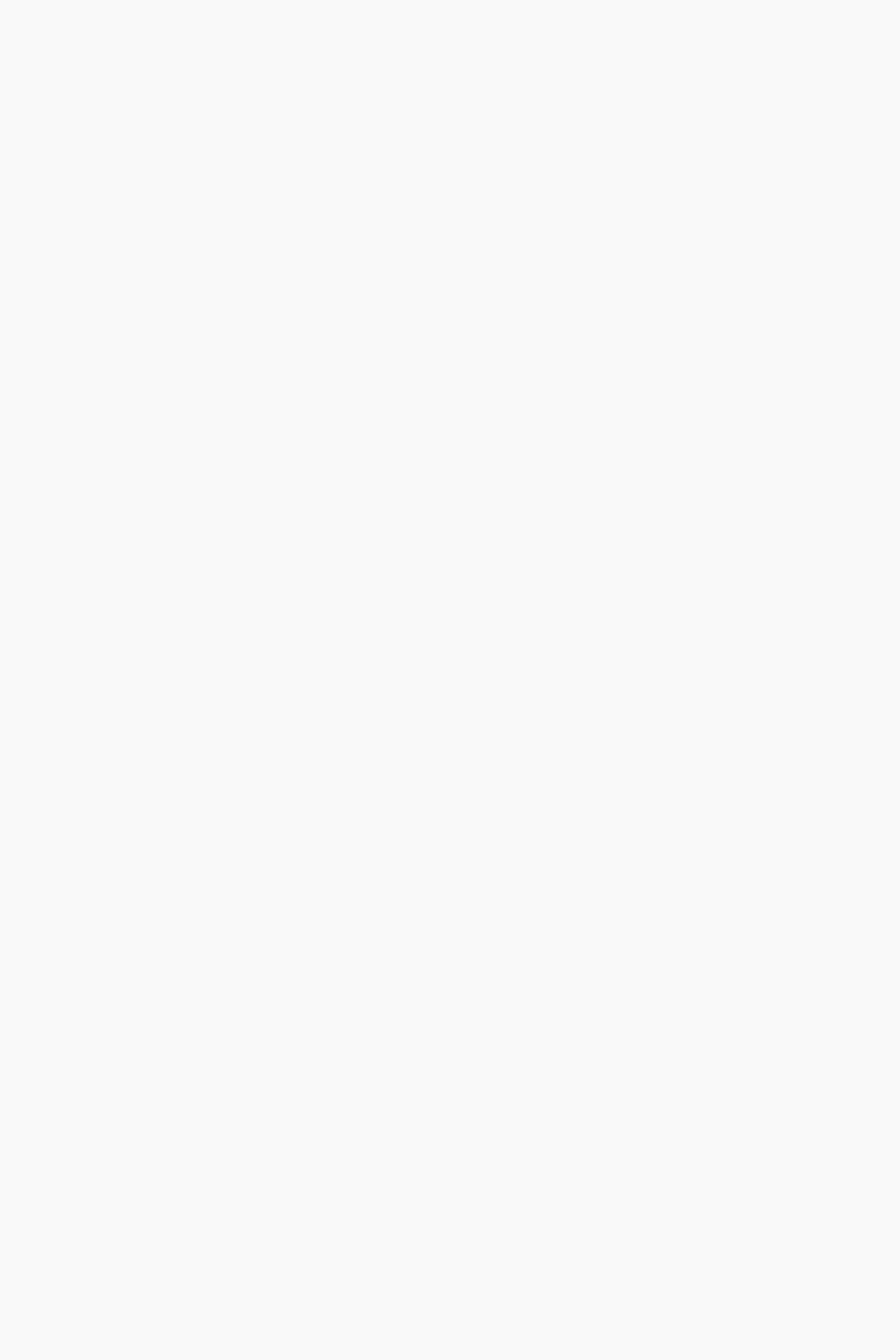
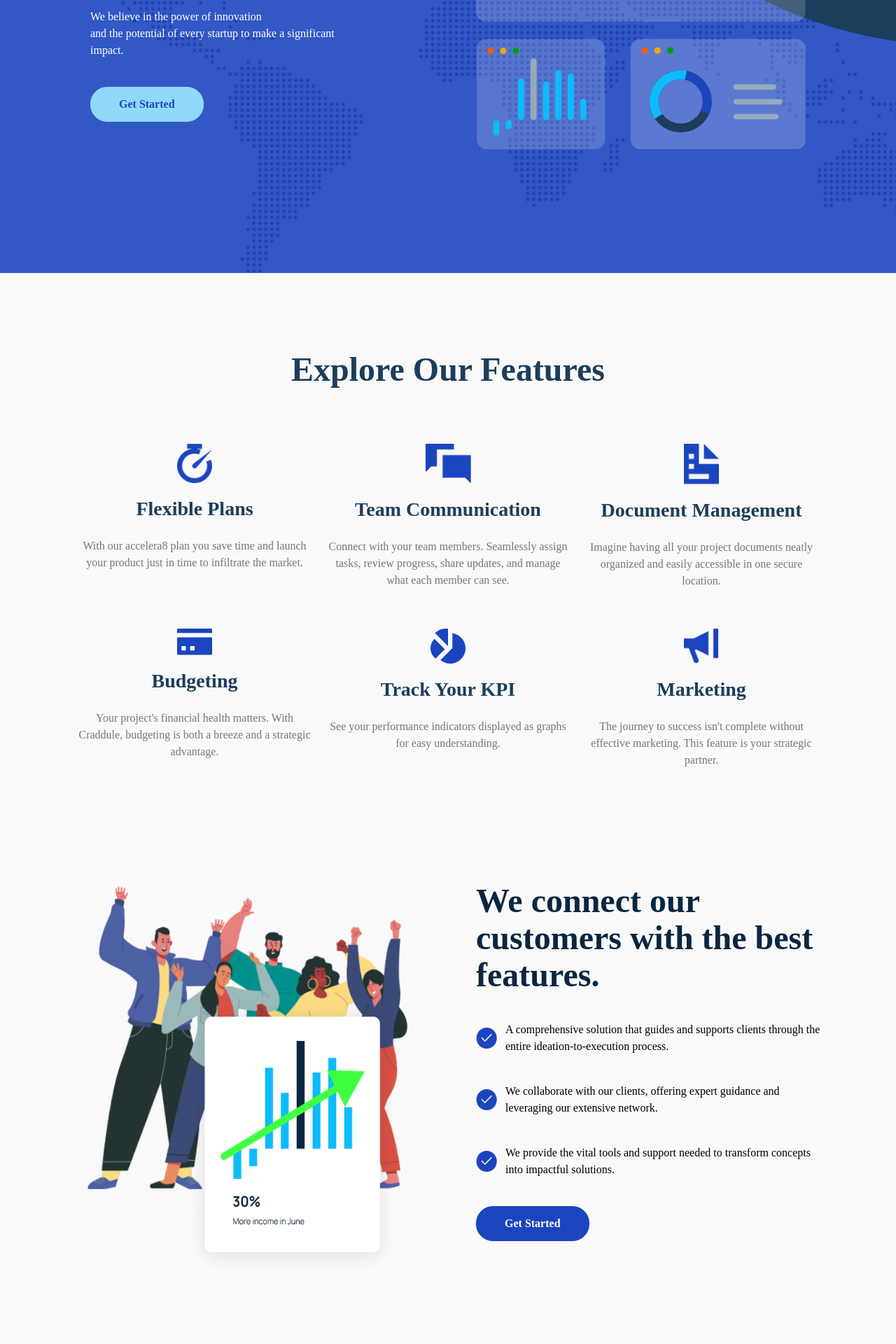
Before and after one commit to tosxin-456/craddule-web, a React (Create React App) app: page /1 in a window 1280 px wide. Before the commit this address had no page. Shown: the part 360-2280 px from the top of the page at 70% size. Before the commit the page ends 800 px from the top, so only its background shows below. Built offline with nearby package versions, Linux system fonts and the light colour scheme; no server answers.

Commit message:
added the refferal

```diff
--- a/src/App.js
+++ b/src/App.js
@@ -17,9 +17,9 @@ function App() {
     <div>
       <BrowserRouter>
         <Routes>
-          <Route path='/' Component={Home}/>
+          <Route path='/:referralCode?' Component={Home}/>
           <Route path='/waiting' Component={Countdown}/>
-          <Route path='/home' Component={Home}/>
+          <Route path='/home/:referralCode?' Component={Home}/>
           <Route path='/about' Component={About}/>
           <Route path='/contact' Component={Contact}/>
           <Route path='/features' Component={Features}/>
--- a/src/pages/home.js
+++ b/src/pages/home.js
@@ -20,6 +20,7 @@ import Navbar from '../components/navbar';
 import Footer from '../components/footer';
 import { useNavigate } from 'react-router-dom';
 import ReactGA from "react-ga4";
+import { useParams } from 'react-router-dom/dist';
 
 const Home = () => {
     ReactGA.initialize("G-125ZTWLY25");
@@ -30,6 +31,13 @@ const Home = () => {
     });
 
     const navigate = useNavigate();
+    const { referralCode } = useParams()
+
+    useEffect(() => {
+        if (referralCode) {
+            localStorage.setItem('referralCode', referralCode);
+        }
+    }, [referralCode]);
 
     const images = [
         Main,
@@ -49,6 +57,7 @@ const Home = () => {
         navigate('/pricing')
     };
 
+
     useEffect(() => {
         axios.get('https://ipinfo.io?token=aee064e2cc5a04')
             .then(response => {
@@ -67,9 +76,9 @@ const Home = () => {
         return () => clearInterval(interval);
     }, [currentImage]);
 
-    return(
+    return (
         <>
-            <Navbar/>
+            <Navbar />
             {popupVisible && (
                 <div className="popup w-[90%] md:w-[50%]">
                     <div className="float-right">
@@ -105,13 +114,13 @@ const Home = () => {
                 <div className='relative'>
                     <div className='mainCTA w-full absolute left-0'>
                     </div>
-                    {data?.country == 'CA' ?<div className='canCTA w-full absolute left-0'>
+                    {data?.country == 'CA' ? <div className='canCTA w-full absolute left-0'>
                     </div> : <></>}
-                    {data?.country == 'NG' ?<div className='nigCTA w-full absolute left-0'>
+                    {data?.country == 'NG' ? <div className='nigCTA w-full absolute left-0'>
                     </div> : <></>}
-                    {data?.country == 'GH' ?<div className='ghnCTA w-full absolute left-0'>
+                    {data?.country == 'GH' ? <div className='ghnCTA w-full absolute left-0'>
                     </div> : <></>}
-                    {data?.country == 'SA' ?<div className='souCTA w-full absolute left-0'>
+                    {data?.country == 'SA' ? <div className='souCTA w-full absolute left-0'>
                     </div> : <></>}
                     <div className='absolute right-0'>
                         <img className='w-[550px]' src={Design} alt="" />
@@ -123,7 +132,8 @@ const Home = () => {
                             <h1 className='text-white'>Your Launchpad to Success!</h1>
                             <p className='text-white'>We believe in the power of innovation <br /> and the potential of every startup to make a significant <br />impact.</p>
                             <div className='flex gap-4 mt-5 md:mt-10'>
-                                <button onClick={handleButtonClick} className='btn btn-dark-outline bg-lightBlue border-lightBlue text-primary'>Get Started</button>
+                                <a href={`https://app.craddule.com/signUp/${referralCode ? referralCode : ''}`}
+                                    className='btn btn-dark-outline bg-lightBlue border-lightBlue text-primary'>Get Started</a>
                                 {/* <button className='btn btn-outline-light'>Explore</button> */}
                             </div>
                         </div>
@@ -205,7 +215,7 @@ const Home = () => {
                                 <p className='text-[14px] md:text-[16px]'>We provide the vital tools and support needed to transform concepts into impactful solutions.</p>
                             </div>
                         </div>
-                        <button onClick={handleButtonClick} className='block btn btn-dark mt-5 md:mt-10' href='/'>Get Started</button>
+                        <a href={`https://app.craddule.com/signUp/${referralCode ? referralCode : ''}`} className='block btn btn-dark mt-5 md:mt-10'>Get Started</a>
                     </div>
                 </div>
             </div>
@@ -252,7 +262,7 @@ const Home = () => {
                 </div>
             </div> */}
             {/* <Subscribe/> */}
-            <Footer/>
+            <Footer />
         </>
     )
 };
```
Also changed, not shown: 1 other file (tests, documents, lock files or other folders). Lines whose indentation alone changed are shown as unchanged.
